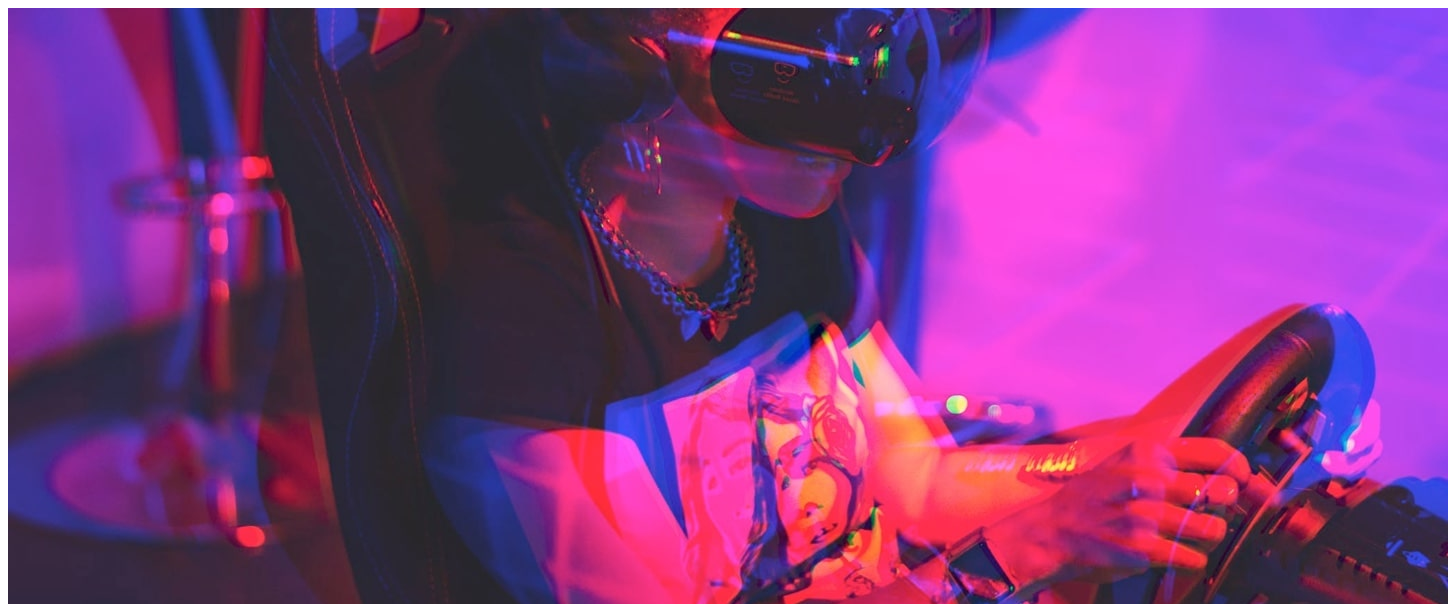
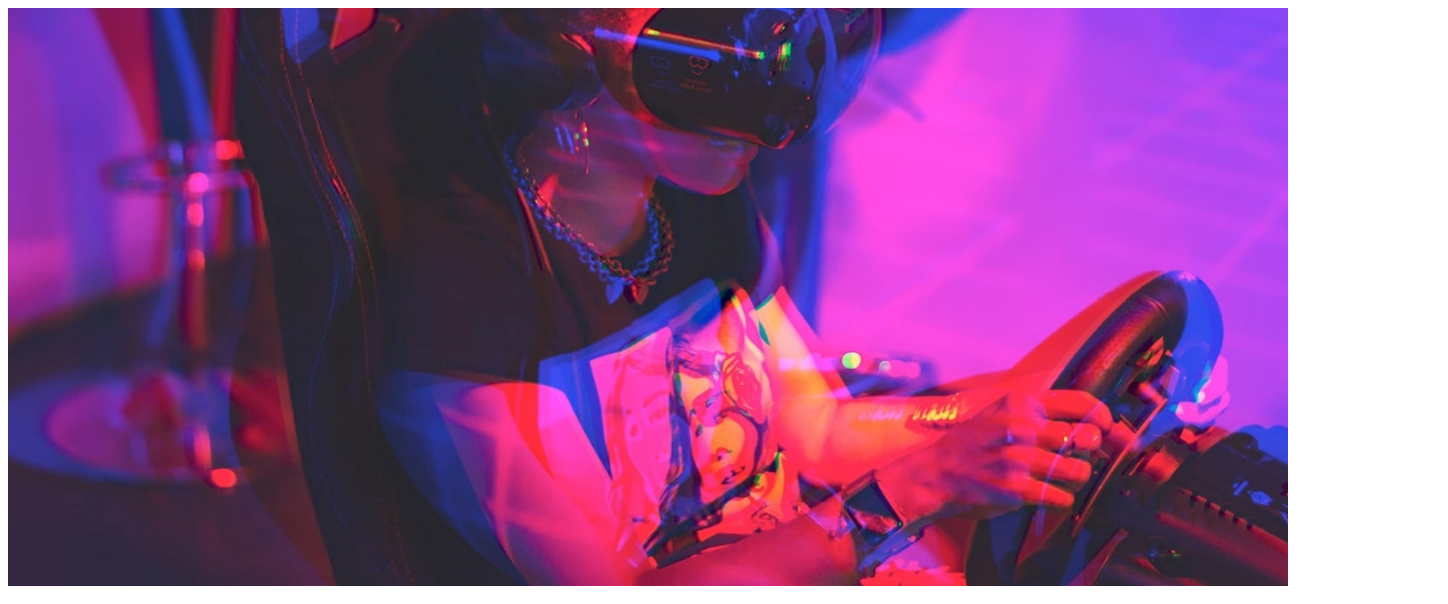
Before and after one commit to mdiallo98/loop-sided-challenge-, a plain HTML site: page index.html in a window 1280 px wide. Shown: the top 604 px of the page, 1448 px wide, since content can reach past the window. Drawn offline with Linux system fonts and the light colour scheme.

Commit message:
started root styles

```diff
--- a/style.css
+++ b/style.css
@@ -1,3 +1,7 @@
+body {
+  box-sizing: border-box;
+}
+
 .cards-container {
   /* height: 7000px; */
   /* width: auto; */
@@ -5,3 +9,9 @@
   grid-template-columns: repeat(4, 1fr);
   gap: 5px 6px;
 }
+
+header img {
+  width: 100vw;
+  height: max-content;
+  object-fit: cover;
+}
```
